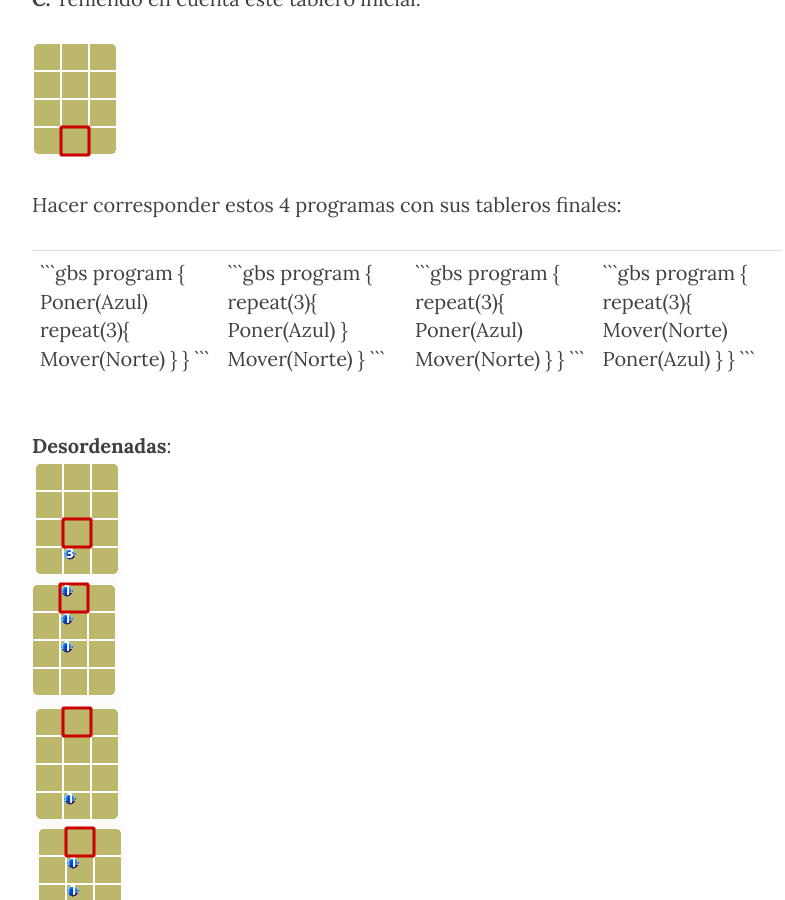
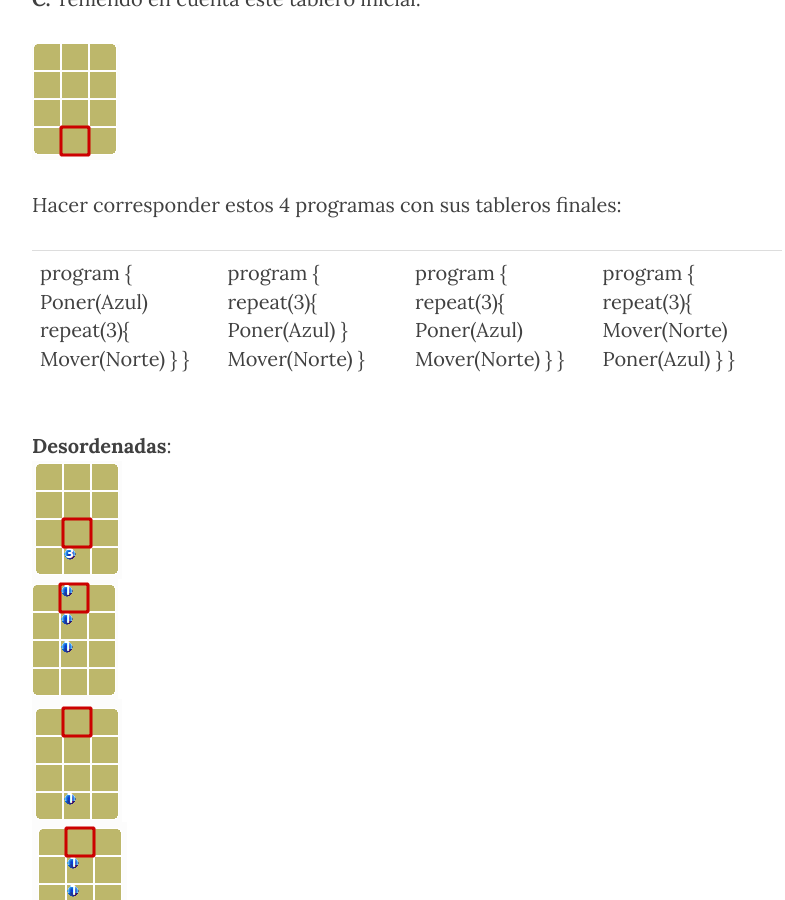
Before and after one commit to inpr-sarmiento/inpr-sarmiento.github.io, a Jekyll site: the page built from _posts/2016-03-31-bitacora-clase-4.md, in a window 1280 px wide and 900 px high, scrolled down 2124 px. Shown: the whole window, without its empty margins (233-1018 px from the left). Built offline with Jekyll 4.4.1, drawn with Linux system fonts in a browser that asks for light colours; nearby versions of some CDN libraries.

Commit message:
fix 2 clase 4

````diff
--- a/_posts/2016-03-31-bitacora-clase-4.md
+++ b/_posts/2016-03-31-bitacora-clase-4.md
@@ -12,6 +12,7 @@ En gobstones, esto lo conocemos como `repeat`.
 ### Motivación
 
 Hicimos un procedimiento Poner37Verdes, que hace justamente eso, poner 37 bolitas verdes en el casillero actual. Para ello, no escribimos 37 veces el `Poner` , sino que usamos el `repeat`, que es la nueva herramienta que tenemos.
+
 ```gbs
 program {
   Poner37Verdes()
@@ -46,54 +47,39 @@ Hacer corresponder estos 4 programas con sus tableros finales:
 
 <table><tr>
 <td>
-
-
-  ```gbs
   program {
     Poner(Azul)
     repeat(3){
       Mover(Norte)
     }
   }
-  ```
 </td>
 <td>
-
-
-  ```gbs
   program {
     repeat(3){
       Poner(Azul)
     }
     Mover(Norte)
   }
-  ```
 </td>
 <td>
-
-
-  ```gbs
   program {
     repeat(3){
       Poner(Azul)
       Mover(Norte)
     }
   }
-  ```
 </td>
 <td>
-
-
-  ```gbs
   program {
     repeat(3){
       Mover(Norte)
       Poner(Azul)
     }
   }
-  ```
 </td>
 </tr></table>
+
 **Desordenadas**:
 ![tFinal1.png](/img/2016-03-31/tFinal1.png) ![tFinal2.png](/img/2016-03-31/tFinal2.png) ![tFinal3.png](/img/2016-03-31/tFinal3.png) ![tFinal4.png](/img/2016-03-31/tFinal4.png)
 
````
